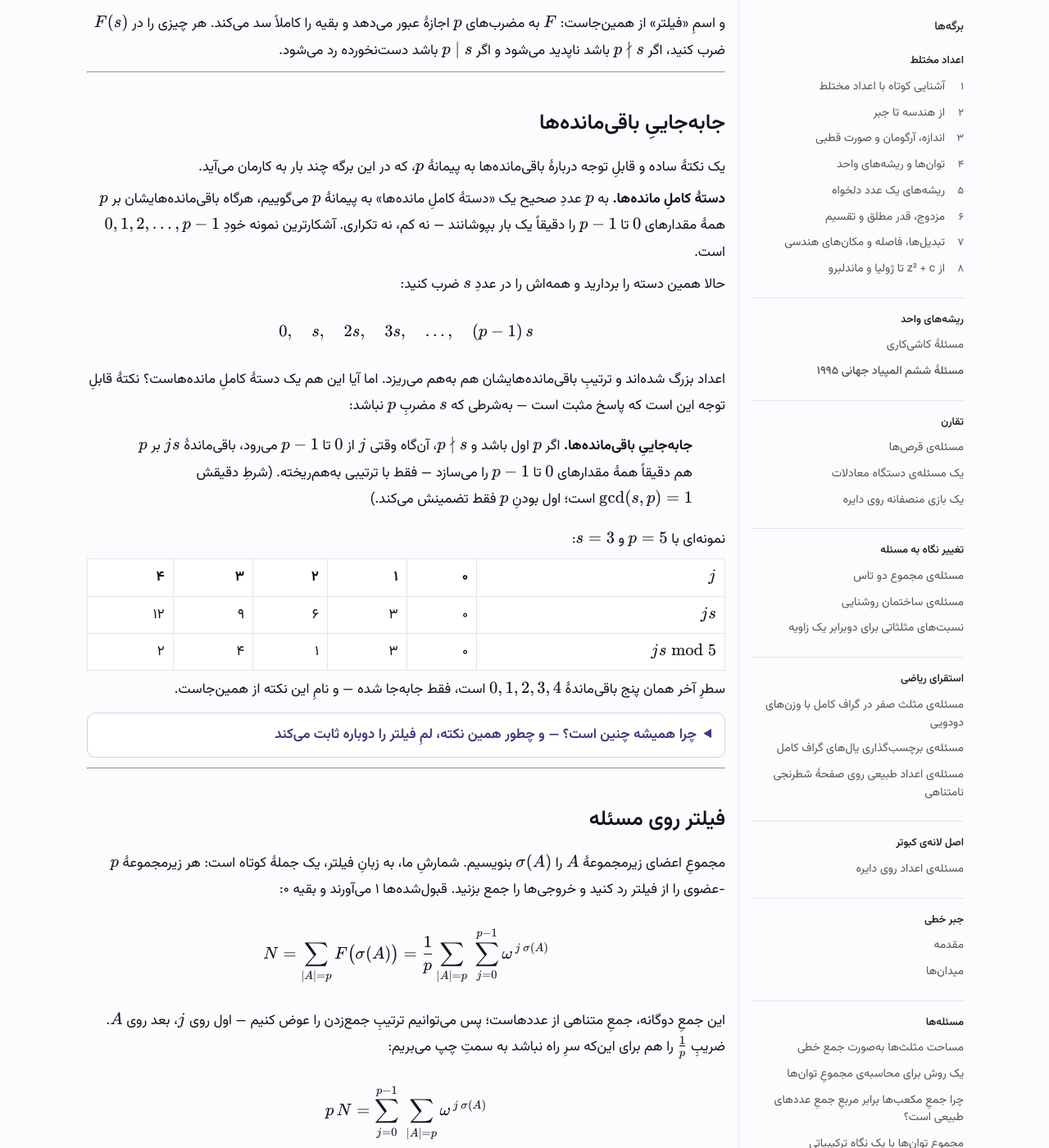
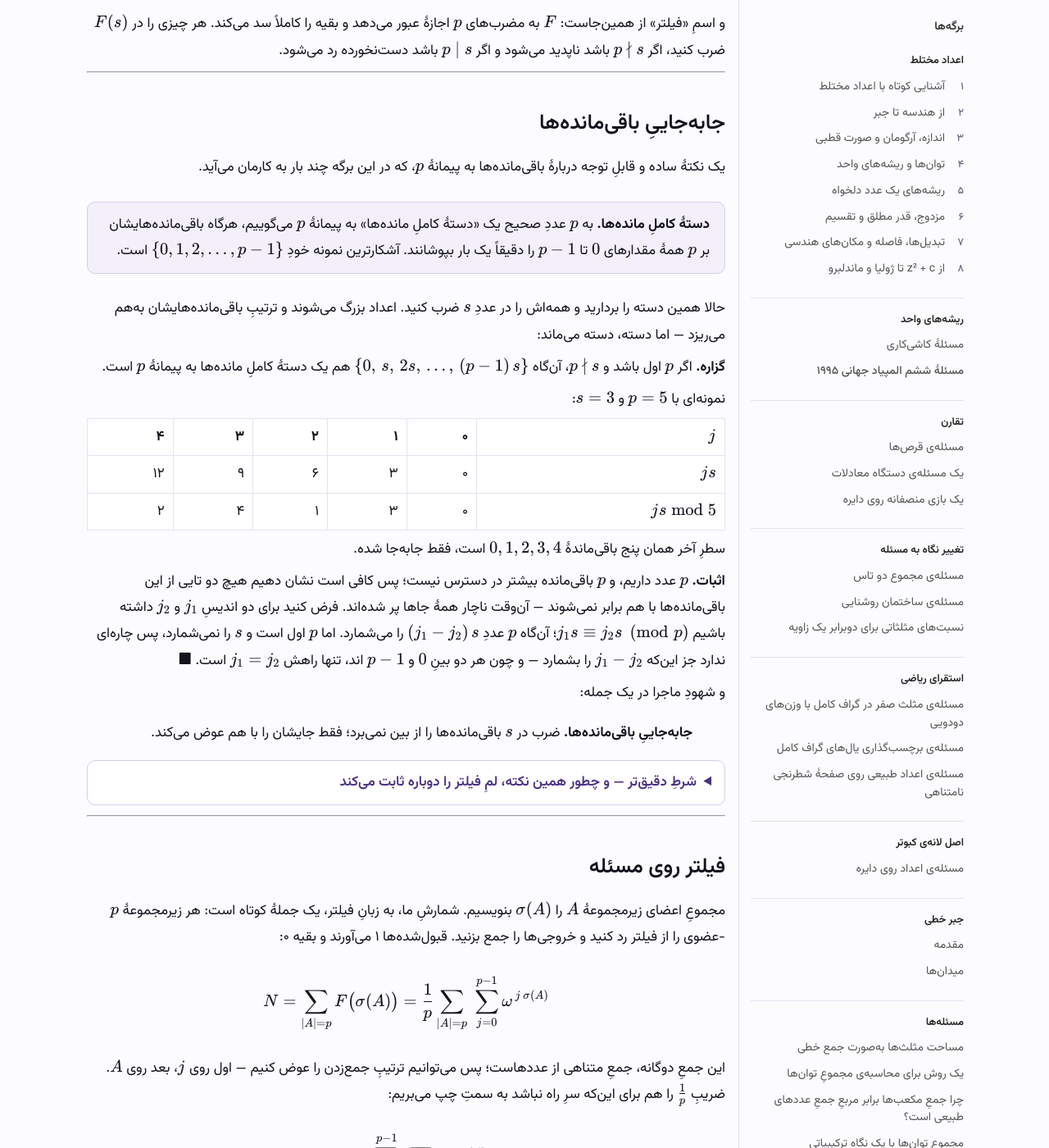
Before and after one commit to pooyarezaie/Fractal-Notes, a Jekyll site: the page built from problem-solving/roots-of-unity/imo-1995-subset-sums.md, in a window 1280 px wide and 1400 px high, scrolled down 3131 px. Shown: the whole window at 82% size. Built offline with Jekyll 4.4.1, drawn with Linux system fonts in a browser that asks for light colours; some of the changed text lies outside the part shown.

Commit message:
Restate the permutation as a proposition, and cut the number-theory box
Permutation section
- Put the definition of «دستهٔ کاملِ مانده‌ها» in a callout box, drop the
  «نه کم، نه تکراری» gloss, and write the example in set notation.
- Turn the claim into a stated گزاره about the set {0, s, 2s, …, (p−1)s},
  and bring its proof out of the folded block into the main line. The proof
  is three sentences; folding it was hiding the wrong thing.
- Reduce the «جابه‌جاییِ باقی‌مانده‌ها» blockquote to the one-sentence
  intuition it was meant to be, now that the proposition carries the
  precise statement.
- The folded block keeps only what is genuinely optional: the exact gcd
  condition, and the filter lemma re-derived from the proposition.

Exercises
- Cut the Lucas/Babbage/Wolstenholme box after تمرین ۵. It was a detour
  from a note about counting. The name «همنهشتیِ بابیج» stays inside the
  exercise answer, where it labels what the reader just proved.

Bump last_modified_at.

Co-Authored-By: Claude Opus 5 (1M context) <noreply@anthropic.com>

```diff
--- a/problem-solving/roots-of-unity/imo-1995-subset-sums.md
+++ b/problem-solving/roots-of-unity/imo-1995-subset-sums.md
@@ -150,17 +150,15 @@ $$
 
 یک نکتهٔ ساده و قابلِ توجه دربارهٔ باقی‌مانده‌ها به پیمانهٔ $p$، که در این برگه چند بار به کارمان می‌آید.
 
-**دستهٔ کاملِ مانده‌ها.** به $p$ عددِ صحیح یک «دستهٔ کاملِ مانده‌ها» به پیمانهٔ $p$ می‌گوییم، هرگاه باقی‌مانده‌هایشان بر $p$ همهٔ مقدارهای $0$ تا $p-1$ را دقیقاً یک بار بپوشانند — نه کم، نه تکراری. آشکارترین نمونه خودِ $0, 1, 2, \dots, p-1$ است.
+<div class="pause" markdown="1">
 
-حالا همین دسته را بردارید و همه‌اش را در عددِ $s$ ضرب کنید:
+**دستهٔ کاملِ مانده‌ها.** به $p$ عددِ صحیح یک «دستهٔ کاملِ مانده‌ها» به پیمانهٔ $p$ می‌گوییم، هرگاه باقی‌مانده‌هایشان بر $p$ همهٔ مقدارهای $0$ تا $p-1$ را دقیقاً یک بار بپوشانند. آشکارترین نمونه خودِ $\lbrace 0, 1, 2, \dots, p-1 \rbrace$ است.
 
-$$
-0,\quad s,\quad 2s,\quad 3s,\quad \dots,\quad (p-1)\,s
-$$
+</div>
 
-اعداد بزرگ شده‌اند و ترتیبِ باقی‌مانده‌هایشان هم به‌هم می‌ریزد. اما آیا این هم یک دستهٔ کاملِ مانده‌هاست؟ نکتهٔ قابلِ توجه این است که پاسخ مثبت است — به‌شرطی که $s$ مضربِ $p$ نباشد:
+حالا همین دسته را بردارید و همه‌اش را در عددِ $s$ ضرب کنید. اعداد بزرگ می‌شوند و ترتیبِ باقی‌مانده‌هایشان به‌هم می‌ریزد — اما دسته، دسته می‌ماند:
 
-> **جابه‌جاییِ باقی‌مانده‌ها.** اگر $p$ اول باشد و $p \nmid s$، آن‌گاه وقتی $j$ از $0$ تا $p-1$ می‌رود، باقی‌ماندهٔ $js$ بر $p$ هم دقیقاً همهٔ مقدارهای $0$ تا $p-1$ را می‌سازد — فقط با ترتیبی به‌هم‌ریخته. (شرطِ دقیقش $\gcd(s, p) = 1$ است؛ اول بودنِ $p$ فقط تضمینش می‌کند.)
+**گزاره.** اگر $p$ اول باشد و $p \nmid s$، آن‌گاه $\lbrace 0,\, s,\, 2s,\, \dots,\, (p-1)\,s \rbrace$ هم یک دستهٔ کاملِ مانده‌ها به پیمانهٔ $p$ است.
 
 نمونه‌ای با $p = 5$ و $s = 3$:
 
@@ -174,16 +172,20 @@ $$
   </tbody>
 </table>
 
-سطرِ آخر همان پنج باقی‌ماندهٔ $0, 1, 2, 3, 4$ است، فقط جابه‌جا شده — و نامِ این نکته از همین‌جاست.
+سطرِ آخر همان پنج باقی‌ماندهٔ $0, 1, 2, 3, 4$ است، فقط جابه‌جا شده.
+
+**اثبات.** $p$ عدد داریم، و $p$ باقی‌مانده بیشتر در دسترس نیست؛ پس کافی است نشان دهیم هیچ دو تایی از این باقی‌مانده‌ها با هم برابر نمی‌شوند — آن‌وقت ناچار همهٔ جاها پر شده‌اند. فرض کنید برای دو اندیسِ $j_1$ و $j_2$ داشته باشیم $j_1 s \equiv j_2 s \pmod p$؛ آن‌گاه $p$ عددِ $(j_1 - j_2)\,s$ را می‌شمارد. اما $p$ اول است و $s$ را نمی‌شمارد، پس چاره‌ای ندارد جز این‌که $j_1 - j_2$ را بشمارد — و چون هر دو بینِ $0$ و $p-1$ اند، تنها راهش $j_1 = j_2$ است. $\blacksquare$
+
+و شهودِ ماجرا در یک جمله:
+
+> **جابه‌جاییِ باقی‌مانده‌ها.** ضرب در $s$ باقی‌مانده‌ها را از بین نمی‌برد؛ فقط جایشان را با هم عوض می‌کند.
 
 <details class="exercise" markdown="1">
-<summary>چرا همیشه چنین است؟ — و چطور همین نکته، لمِ فیلتر را دوباره ثابت می‌کند</summary>
-
-**اثبات.** کافی است نشان دهیم هیچ دو تایی از این باقی‌مانده‌ها با هم برابر نمی‌شوند. فرض کنید برای دو اندیسِ $j_1$ و $j_2$ داشته باشیم $j_1 s \equiv j_2 s \pmod p$؛ آن‌گاه $p$ عددِ $(j_1 - j_2)\,s$ را می‌شمارد. اما $p$ اول است و $s$ را نمی‌شمارد، پس چاره‌ای ندارد جز این‌که $j_1 - j_2$ را بشمارد — و چون هر دو بینِ $0$ و $p-1$ اند، تنها راهش $j_1 = j_2$ است. پس $p$ باقی‌ماندهٔ **متمایز** داریم که همه در بازهٔ $0$ تا $p-1$ می‌نشینند؛ و $p$ عددِ متمایز در جایی که فقط $p$ جا هست، یعنی همهٔ جاها پر شده‌اند.
+<summary>شرطِ دقیق‌تر — و چطور همین نکته، لمِ فیلتر را دوباره ثابت می‌کند</summary>
 
 **شرطِ دقیق چیست؟** در این استدلال آنچه واقعاً کار کرد این بود که $s$ و پیمانه **نسبت به هم اول** باشند، یعنی $\gcd(s, p) = 1$. اول بودنِ $p$ فقط کارِ راحتی می‌کند: وقتی $p$ اول است، همین که $p \nmid s$ باشد کافی است تا $\gcd(s, p) = 1$ برقرار شود. اگر پیمانه اول نباشد این دو شرط از هم جدا می‌شوند — به پیمانهٔ ۶ و با $s = 2$ که $\gcd(2, 6) = 2$ است، باقی‌مانده‌های $js$ می‌شوند $0, 2, 4, 0, 2, 4$: تکرار، نه جابه‌جایی. اما همان پیمانهٔ ۶ با $s = 5$ که نسبت به ۶ اول است، باقی‌مانده‌های $0, 5, 4, 3, 2, 1$ را می‌دهد — جابه‌جاییِ تمام‌عیار. (همین نکته راهِ تعمیم را باز می‌کند؛ در تمرین ۶ به کارش می‌گیریم.)
 
-**و همین نکته، حالتِ نخستِ لم را جورِ دیگری هم نشان می‌دهد** — بدون محاسبه‌ی مجموعِ یک تصاعدِ هندسی. دو چیز را کنار هم بگذارید. نخست: چون $\omega^{\,p} = 1$، هر بار که توانِ $\omega$ به اندازهٔ $p$ جلو برود به همان نقطهٔ قبلی برمی‌گردیم، پس $\omega^{\,js}$ فقط به **باقی‌ماندهٔ** $js$ بر $p$ بستگی دارد (مثلاً برای $p = 5$ داریم $\omega^{9} = \omega^{5}\,\omega^{4} = \omega^{4}$). دوم: همین باقی‌مانده‌ها، طبقِ نکتهٔ بالا، همهٔ مقدارهای $0$ تا $p-1$ را دقیقاً یک بار می‌سازند.
+**و همین نکته، حالتِ نخستِ لم را جورِ دیگری هم نشان می‌دهد** — بدون محاسبه‌ی مجموعِ یک تصاعدِ هندسی. دو چیز را کنار هم بگذارید. نخست: چون $\omega^{\,p} = 1$، هر بار که توانِ $\omega$ به اندازهٔ $p$ جلو برود به همان نقطهٔ قبلی برمی‌گردیم، پس $\omega^{\,js}$ فقط به **باقی‌ماندهٔ** $js$ بر $p$ بستگی دارد (مثلاً برای $p = 5$ داریم $\omega^{9} = \omega^{5}\,\omega^{4} = \omega^{4}$). دوم: همین باقی‌مانده‌ها، طبقِ گزارهٔ بالا، همهٔ مقدارهای $0$ تا $p-1$ را دقیقاً یک بار می‌سازند.
 
 پس اعدادِ $\omega^{\,js}$ به ازای $j = 0, 1, \dots, p-1$ چیزی نیستند جز $1, \omega, \omega^2, \dots, \omega^{\,p-1}$ — همهٔ $p$ ریشهٔ واحد، هر کدام دقیقاً یک بار، فقط به ترتیبی دیگر. و ترتیب که در جمع فرقی نمی‌کند؛ پس این جمع همان [جمعِ همهٔ ریشه‌های واحد است، که صفر است](/complex-numbers/roots-of-unity). دوباره $F(s) = 0$.
 
@@ -616,18 +618,6 @@ $$
 
 </details>
 
-<div class="pause" markdown="1">
-
-**این شمارش چه چیزی دربارهٔ ضریب‌های دوجمله‌ای گفت؟** یک مسئلهٔ ترکیبیاتی حل کردیم، ولی سرِ راه چند خبر از نظریهٔ اعداد هم گرفتیم — و جالب است ببینیم هر کدام کجای این نردبان می‌ایستند:
-
-- **$\binom{2p}{p} \equiv 2 \pmod p$.** این را مجانی گرفتیم: چون $N$ عددی صحیح است. همین حکم از **قضیهٔ لوکاس** هم درمی‌آید — $2p$ در مبنای $p$ نوشته می‌شود $(2,0)$ و $p$ می‌شود $(1,0)$، پس $\binom{2p}{p} \equiv \binom{2}{1}\binom{0}{0} = 2$.
-- **$\binom{2p}{p} \equiv 2 \pmod{p^2}$** (همنهشتیِ بابیج) — تمرینِ بالا، برای هر اولِ فردِ $p$.
-- و یک پله بالاتر: **قضیهٔ ولستنهولم** می‌گوید برای هر اولِ $p \ge 5$ حتی $\binom{2p}{p} \equiv 2 \pmod{p^3}$ برقرار است. کرانِ $p \ge 5$ واقعی است؛ برای $p = 3$ می‌شود $\binom{6}{3} - 2 = 18$ که بر $27$ بخش‌پذیر نیست. (اثباتش از حدِ این برگه بیرون است.)
-
-پس شمارشِ ما پله‌ی اولِ یک برجِ کوچک بود.
-
-</div>
-
 **تمرین ۶ (یک قدم فراتر).** ثابت کنید تعدادِ زیرمجموعه‌های $\lbrace 1, \dots, n \rbrace$ — با هر اندازه، و مجموعهٔ تهی هم قبول — که مجموعشان بر $n$ بخش‌پذیر است، دستِ‌کم $\frac{2^n}{n}$ است.
 
 <details class="exercise" markdown="1">
```
Also changed, not shown: other parts of problem-solving/roots-of-unity/imo-1995-subset-sums.md (+1 -1 lines).
